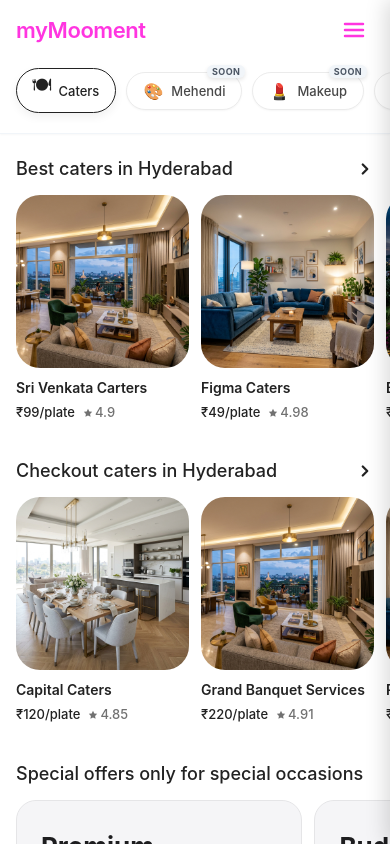
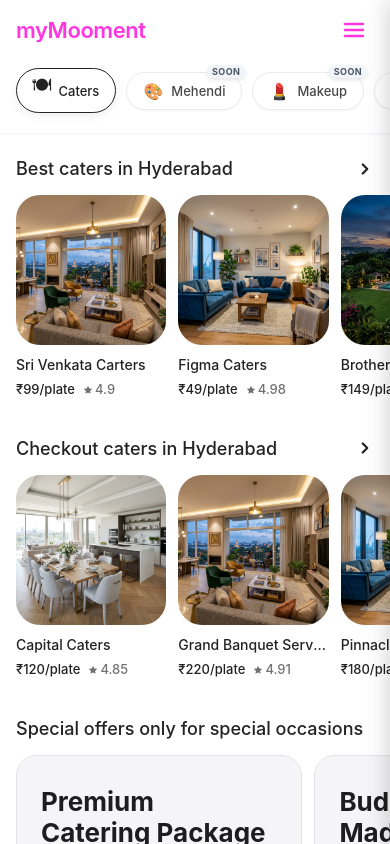
Before and after one commit to Abhar21/myTestCust, a React (Vite) app: page / in a window 390 px wide. Shown: the top 844 px of the page. Built offline with nearby package versions, Linux system fonts and the light colour scheme.

Commit message:
Reduce home card size and tweak vendor font weight on mobile

```diff
--- a/src/responsive.css
+++ b/src/responsive.css
@@ -225,7 +225,7 @@
 
   /* Promo card & home card mobile width override to fit exactly 2 cards matching margins */
   .home-card {
-    flex: 0 0 calc((100% - 12px) / 2) !important;
+    flex: 0 0 42% !important;
     min-width: 0 !important;
   }
 
@@ -518,4 +518,10 @@
   .airbnb-header-container--detail .mobile-location-badge {
     margin-bottom: 6px !important;
   }
+
+  /* Reduce font weight for vendor titles on mobile */
+  .card-title,
+  .search-card .card-title {
+    font-weight: 500 !important;
+  }
 }
```
